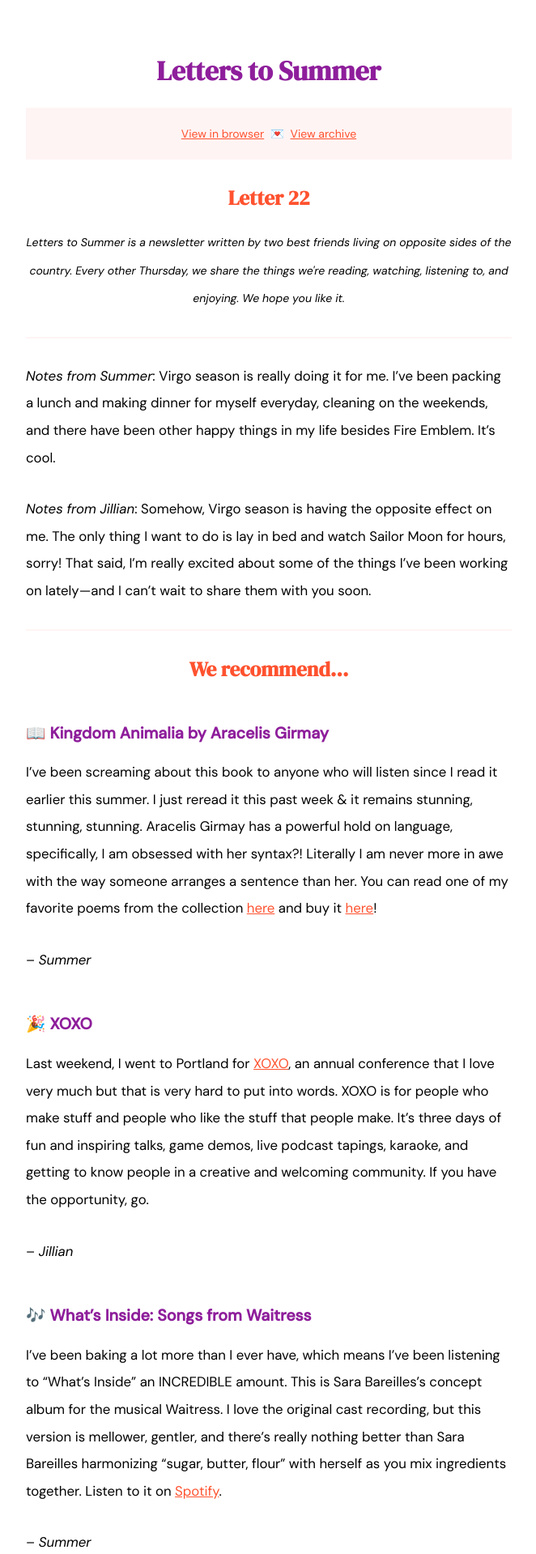
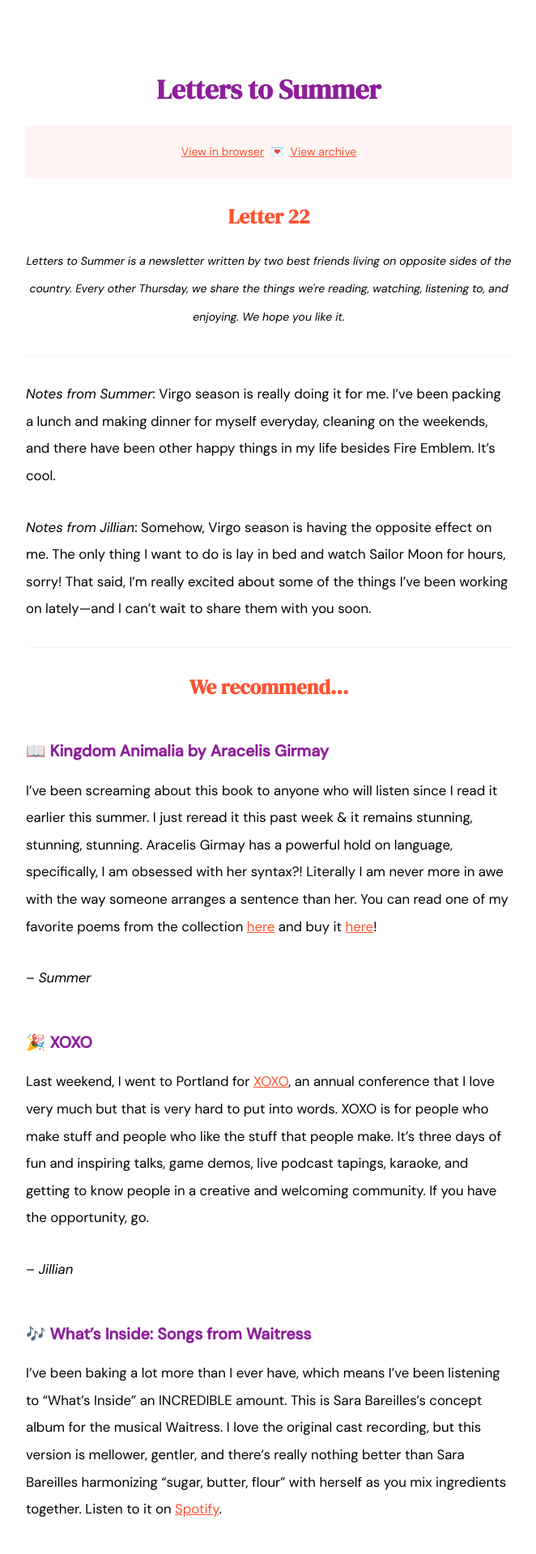
Before and after one commit to jilliangmeehan/letters-to-summer, a Jekyll site: the page built from emails/22.md, in a window 1280 px wide. Shown: the top 1919 px of the page at 81% size, without its empty margins (308-970 px from the left). Built offline with Jekyll 4.4.1, drawn with Linux system fonts in a browser that asks for light colours.

Commit message:
Update email.html

```diff
--- a/_layouts/email.html
+++ b/_layouts/email.html
@@ -12,7 +12,8 @@
     <style>
 
       body {
-        margin: 5% auto;
+        margin: 0 auto;
+        padding: 5%;
         font-size: 105%;
         text-align: center;
         max-width: 600px;
```
